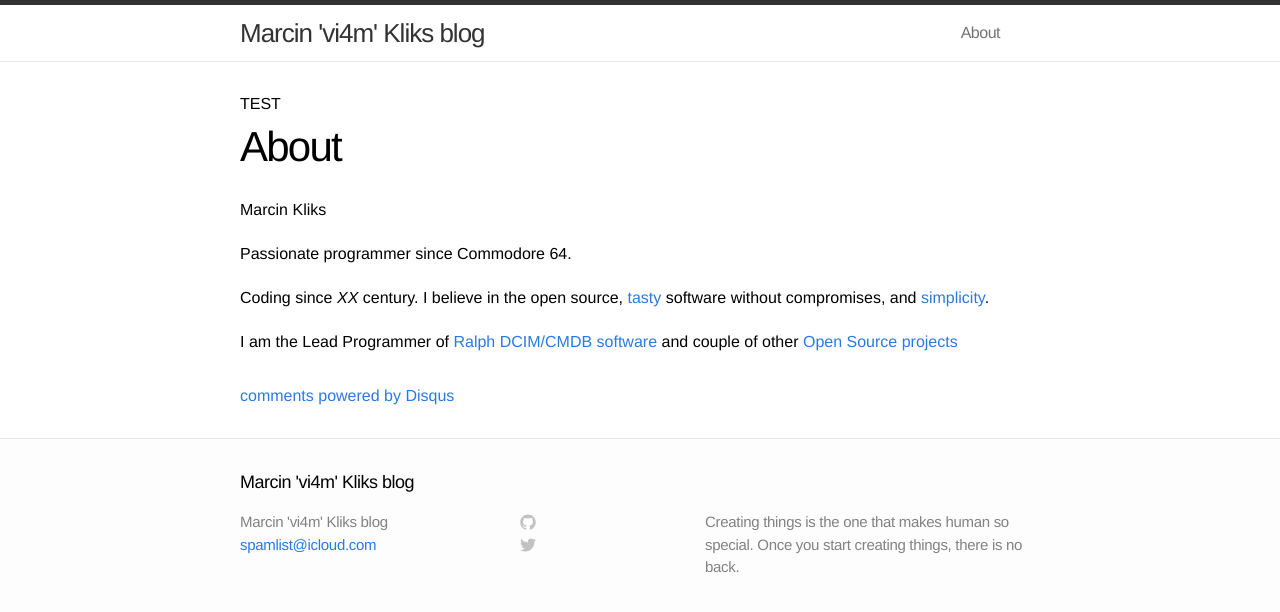
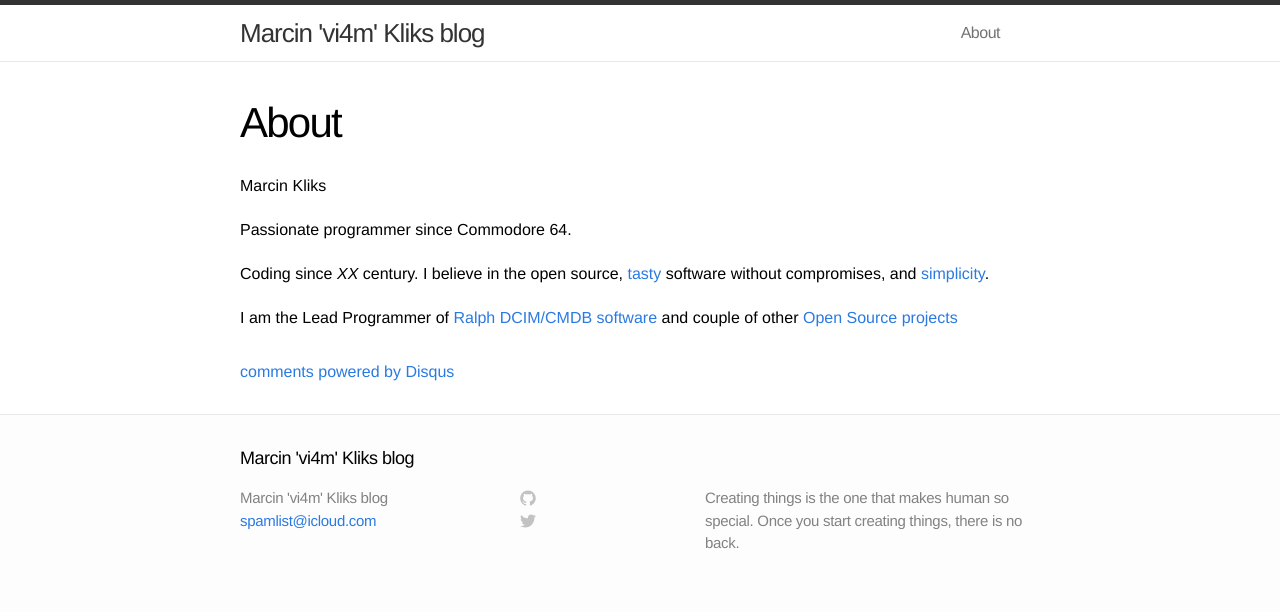
Before and after one commit to vi4m/vi4m.github.io, a Jekyll site: the page built from about.md, in a window 1280 px wide. Shown: the top 612 px of the page. Built offline with Jekyll 4.4.1, drawn with Linux system fonts in a browser that asks for light colours; comment, search, counter and statistics services are not loaded.

Commit message:
Update page.html

```diff
--- a/_layouts/page.html
+++ b/_layouts/page.html
@@ -2,7 +2,6 @@
 layout: default
 ---
 <div class="post">
-<h1> TEST </h1>
   <header class="post-header">
     <h1>{{ page.title }}</h1>
   </header>
```
